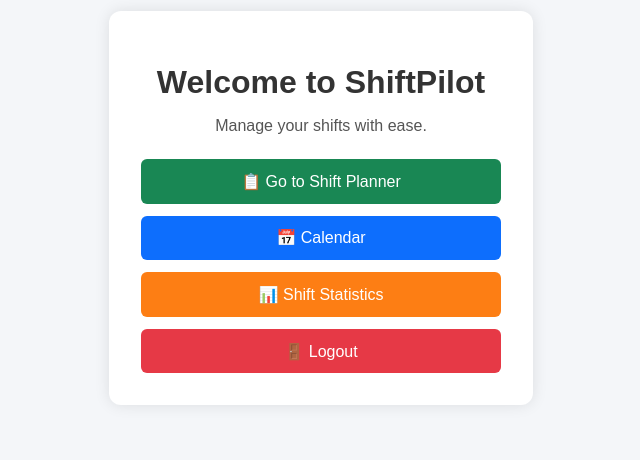
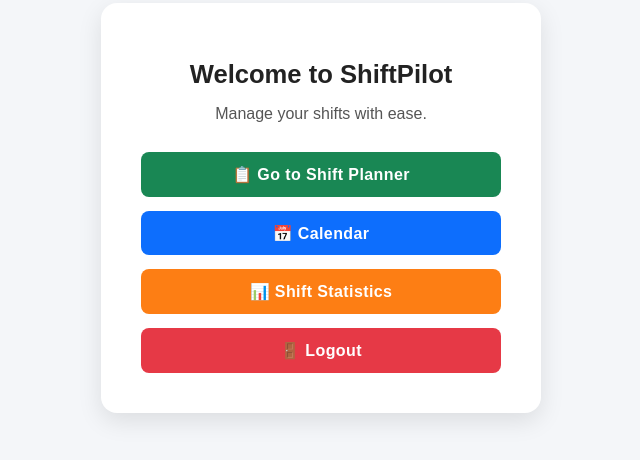
Before and after one commit to EMSO33/shiftplanner, a website: page index.html in a window 1280 px wide. Shown: the part 192-652 px from the top of the page, without its empty margins (319-959 px from the left). Drawn offline with Linux system fonts and the light colour scheme.

Commit message:
Update index.html with latest dashboard layout

```diff
--- a/index.html
+++ b/index.html
@@ -5,7 +5,9 @@
   <meta name="viewport" content="width=device-width, initial-scale=1.0"/>
   <title>ShiftPilot Dashboard</title>
   <link rel="stylesheet" href="styles.css">
+
   <style>
+    /* 🌐 Genel Sayfa Ortalaması */
     body {
       background-color: #f4f6f9;
       display: flex;
@@ -16,47 +18,56 @@
       font-family: Arial, sans-serif;
     }
 
+    /* 🖥️ Dashboard Kutusu */
     .dashboard {
       background: #fff;
-      padding: 2rem;
-      border-radius: 12px;
-      box-shadow: 0 0 15px rgba(0, 0, 0, 0.1);
+      padding: 2.5rem;
+      border-radius: 16px;
+      box-shadow: 0 8px 25px rgba(0, 0, 0, 0.1);
       width: 360px;
+      max-width: 90%;
       text-align: center;
+      animation: fadeIn 0.4s ease;
     }
 
     .dashboard h1 {
       margin-bottom: 1rem;
-      color: #333;
+      color: #222;
+      font-size: 1.6rem;
     }
 
     #welcome-text {
       color: #555;
-      margin-bottom: 1.5rem;
+      margin-bottom: 1.8rem;
+      font-size: 1rem;
     }
 
+    /* 🔘 Buton Grubu */
     .button-group {
       display: flex;
       flex-direction: column;
-      gap: 12px;
-      margin-top: 10px;
+      gap: 14px;
     }
 
     .button-group button {
       padding: 0.8rem 1rem;
       font-size: 1rem;
       border: none;
-      border-radius: 6px;
+      border-radius: 8px;
       cursor: pointer;
-      transition: background-color 0.3s, transform 0.1s ease-in;
-      color: white;
+      transition: all 0.25s ease;
+      color: #fff;
       width: 100%;
+      font-weight: 600;
+      letter-spacing: 0.4px;
     }
 
     .button-group button:hover {
-      transform: scale(1.03);
+      transform: translateY(-2px);
+      box-shadow: 0 4px 10px rgba(0,0,0,0.15);
     }
 
+    /* 🎨 Renk Temaları */
     #planner-btn { background-color: #198754; }
     #planner-btn:hover { background-color: #157347; }
 
@@ -69,6 +80,22 @@
     #logout-btn { background-color: #e63946; }
     #logout-btn:hover { background-color: #c1121f; }
 
+    /* 🌀 Giriş Animasyonu */
+    @keyframes fadeIn {
+      from { opacity: 0; transform: scale(0.97); }
+      to { opacity: 1; transform: scale(1); }
+    }
+
+    /* 📱 Mobil Düzeltme */
+    @media (max-width: 480px) {
+      .dashboard {
+        width: 90%;
+        padding: 2rem;
+      }
+      .button-group button {
+        font-size: 0.95rem;
+      }
+    }
   </style>
 </head>
 <body>
@@ -84,6 +111,7 @@
     </div>
   </div>
 
+  <!-- Firebase -->
   <script src="https://www.gstatic.com/firebasejs/9.22.2/firebase-app-compat.js"></script>
   <script src="https://www.gstatic.com/firebasejs/9.22.2/firebase-auth-compat.js"></script>
   <script>
```
